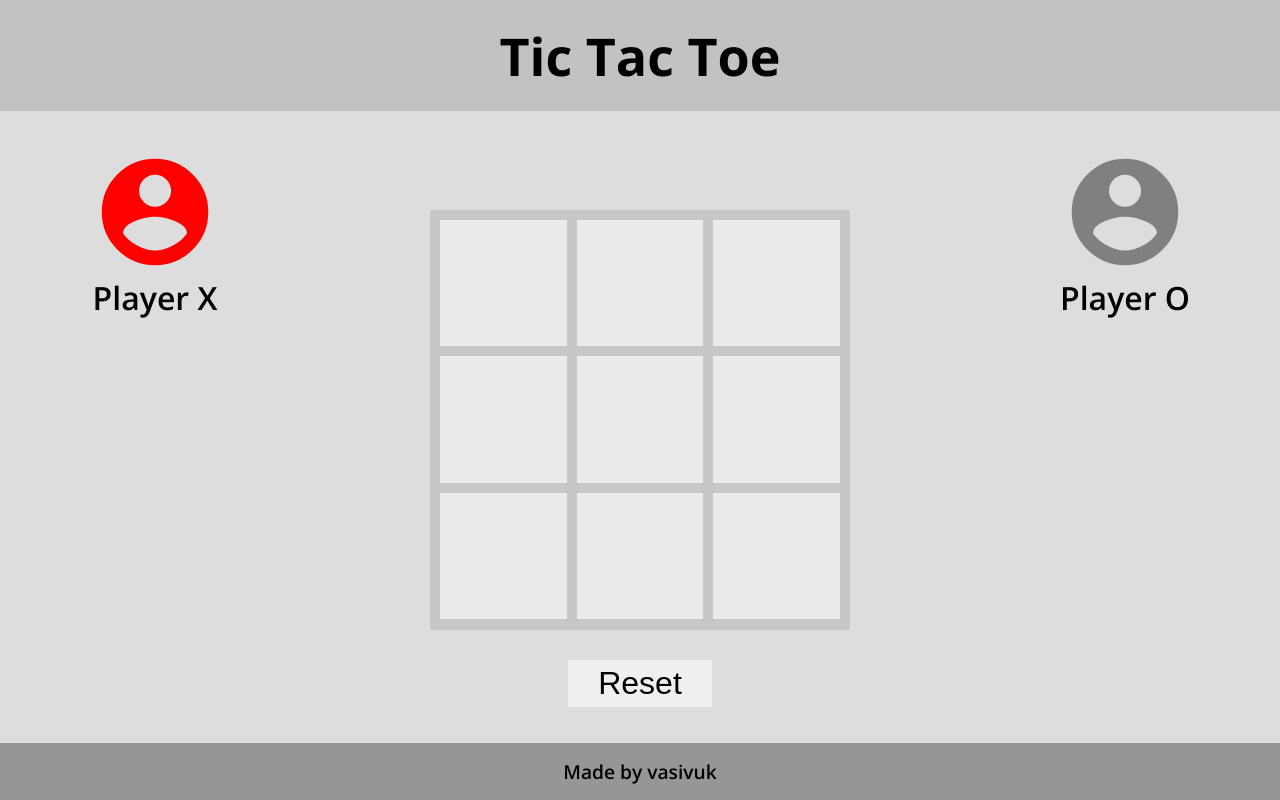
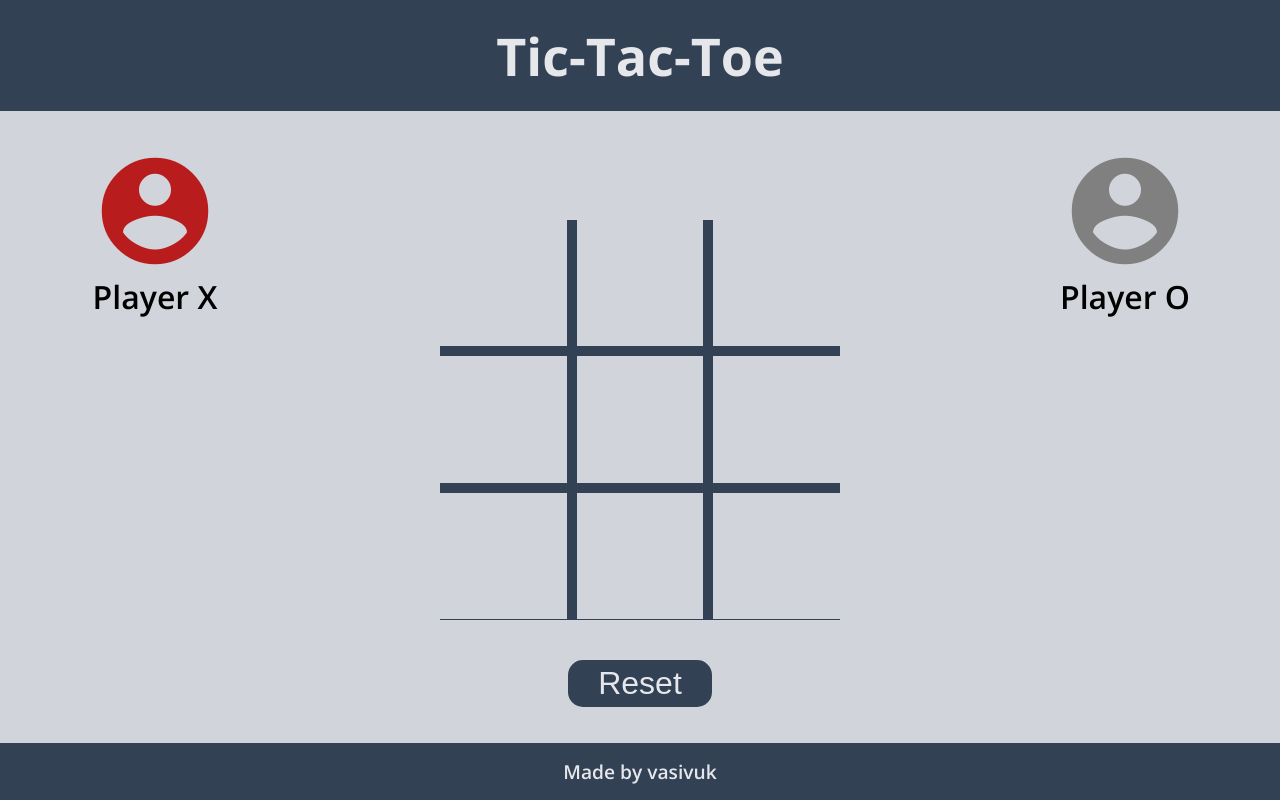
Before and after one commit to vasivuk/tic-tac-toe, a plain HTML site: page index.html in a window 1280 px wide. Drawn offline with nearby package versions, Linux system fonts and the light colour scheme.

Commit message:
Added colors to website

```diff
--- a/index.html
+++ b/index.html
@@ -10,7 +10,7 @@
     <title>Tic-Tac-Toe</title>
 </head>
 <body>
-    <div class="header">Tic Tac Toe</div>
+    <div class="header">Tic-Tac-Toe</div>
     <div class="main">
         <div class="player" id="playerX">
             <span class="material-icons x-color">account_circle</span>
--- a/style.css
+++ b/style.css
@@ -1,4 +1,13 @@
 @import url('https://fonts.googleapis.com/css2?family=Open+Sans:wght@300;400;600;700&display=swap');
+
+:root {
+    --playerX: #b91c1c;
+    --playerO: #2563eb;
+    --primary: #334155;
+    --primary-hover: rgb(32, 42, 54);
+    --secondary: #d1d5db;
+    --text-primary: #e5e7eb;
+}
 
 * {
     margin: 0;
@@ -9,7 +18,7 @@ body {
     display: flex;
     flex-direction: column;
     justify-content: space-between;
-    background-color: rgb(221, 221, 221);
+    background-color: var(--secondary);
     height: 100vh;
     font-family: 'Open Sans', sans-serif;
 }
@@ -21,10 +30,11 @@ body > div {
 }
 
 .header {
-    background-color: rgb(194, 194, 194);
+    background-color: var(--primary);
     font-size: 52px;
     font-weight: 700;
     padding: 20px;
+    color: var(--text-primary);
 }
 
 .main {
@@ -63,22 +73,22 @@ body > div {
     display: flex;
     flex-direction: column;
     align-items: center;
-    gap: 30px;
+    justify-content: space-between;
+    height: 70vh;
 }
 
 .gameboard {
     display: grid;
-    background-color: rgb(199, 199, 199);
+    background-color: var(--primary);
     width: 50vh;
     height: 50vh;
     grid-template-columns: 1fr 1fr 1fr;
     grid-template-rows: 1fr 1fr 1fr;
     gap: 10px;
-    padding: 10px;
 }
 
 .field {
-    background-color: rgb(235, 235, 235);
+    background-color: var(--secondary);
     border: none;
     font-size: 9vh;
     cursor: pointer;
@@ -87,27 +97,36 @@ body > div {
     align-items: center;
 }
 
+.field::before {
+    opacity: 0%;
+}
+
 .x-color {
-    color: red !important;
+    color: var(--playerX) !important;
 }
 
 .o-color {
-    color: blue !important;
+    color: var(--playerO) !important;
 }
 
 .reset {
     font-size: 2rem;
     border: none;
+    background-color: var(--primary);
+    color: var(--text-primary);
+    border-radius: 15px;
     padding: 5px 30px;
+    cursor: pointer;
 }
 
 .reset:hover {
-    background-color: gray;
+    background-color: var(--primary-hover);
 }
 
 .footer {
-    background-color: rgb(150, 150, 150);
+    background-color: var(--primary);
     font-weight: 600;
     font-size: 1.2rem;
+    color: var(--text-primary);
     padding: 15px;
 }
```
